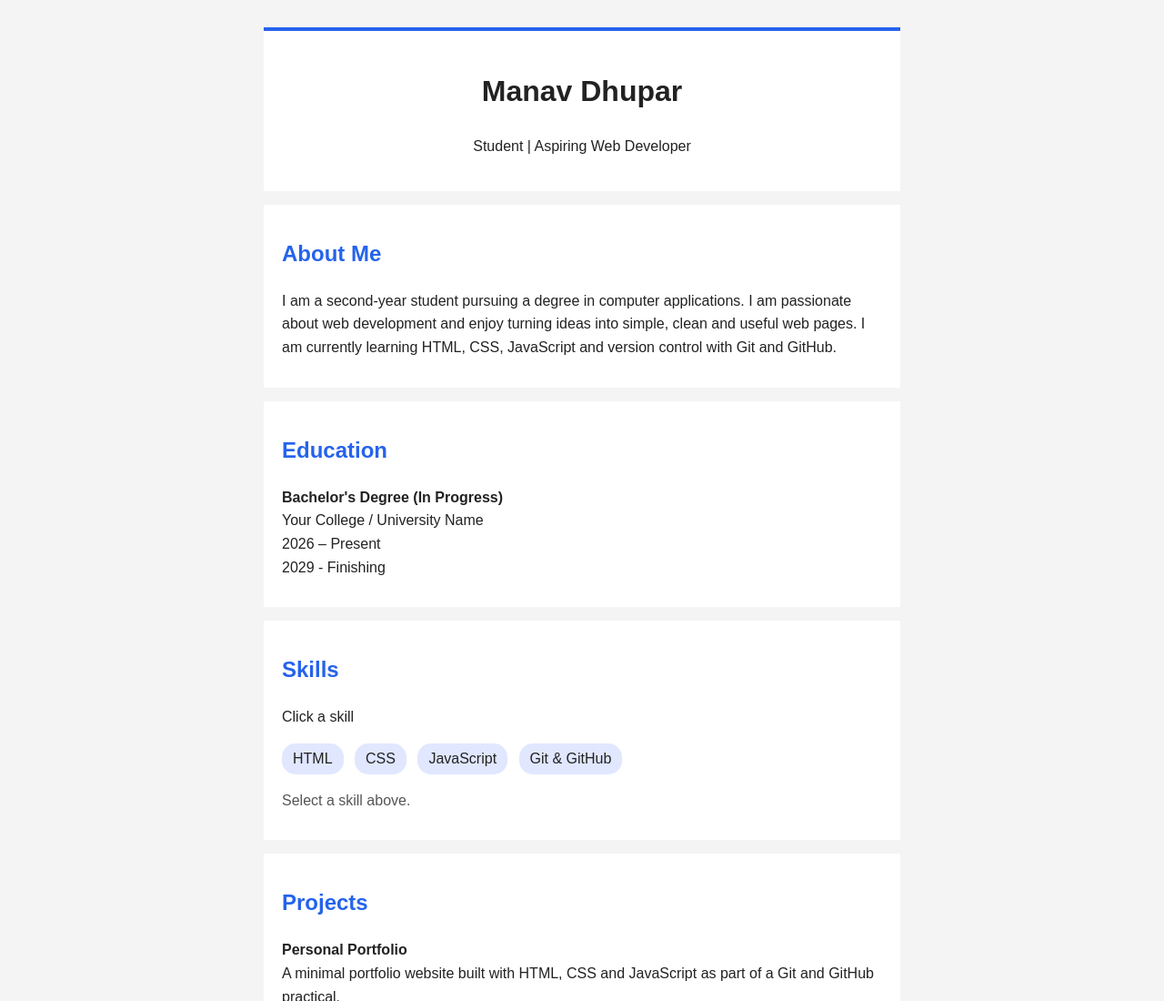
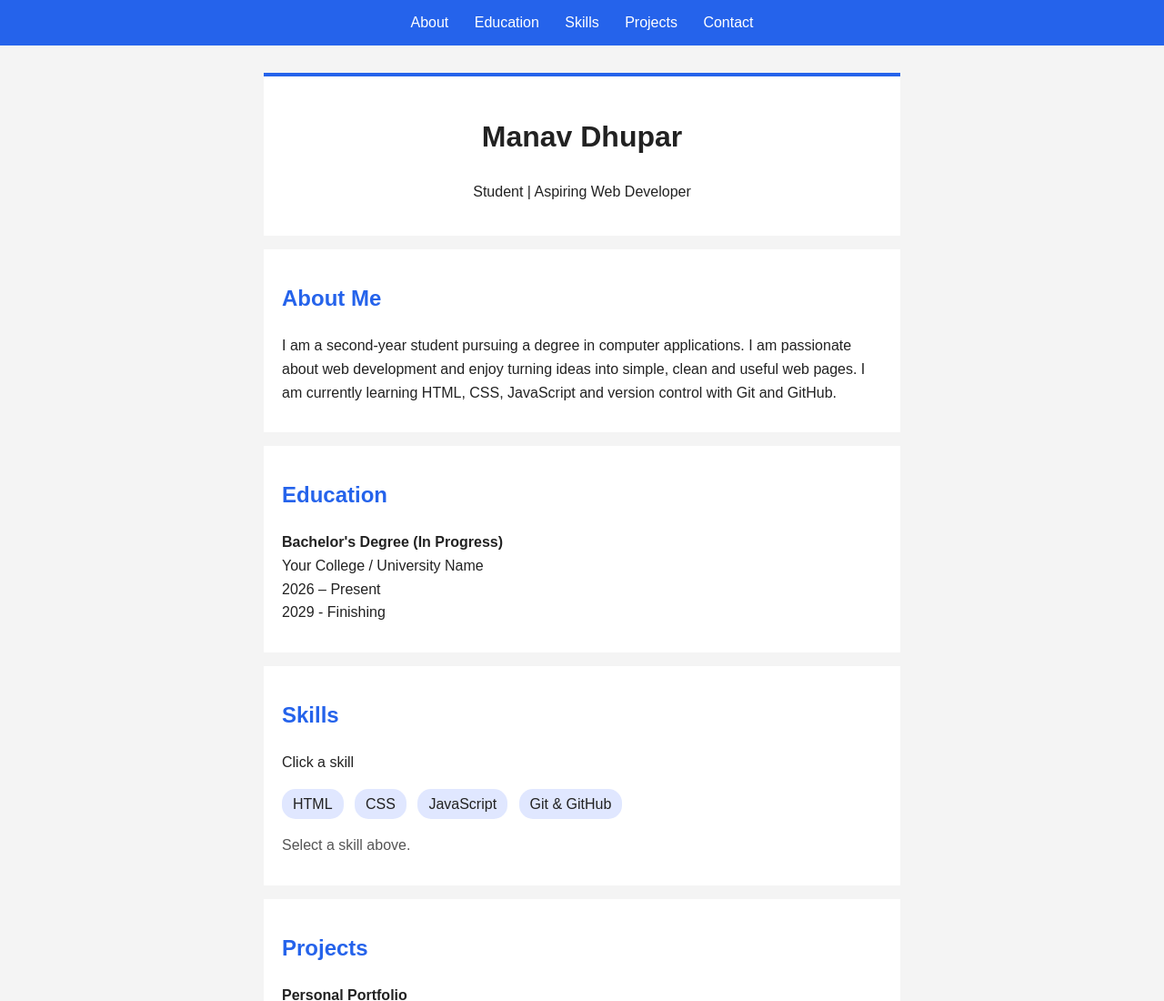
Before and after one commit to manav15dhupar-ux/GitHub-practical-test, a plain HTML site: page index.html in a window 1280 px wide. Shown: the top 1100 px of the page at 91% size. Drawn offline with Linux system fonts and the light colour scheme.

Commit message:
Add navbar

```diff
--- a/index.html
+++ b/index.html
@@ -7,6 +7,13 @@
   <link rel="stylesheet" href="style.css">
 </head>
 <body>
+  <nav>
+  <a href="#about">About</a>
+  <a href="#education">Education</a>
+  <a href="#skills">Skills</a>
+  <a href="#projects">Projects</a>
+  <a href="#contact">Contact</a>
+  </nav>
   <main>
     <header>
       <h1>Manav Dhupar</h1>
--- a/style.css
+++ b/style.css
@@ -59,3 +59,19 @@ ul {
   border: none;
   cursor: pointer;
 }
+
+nav {
+  background: #2563eb;
+  text-align: center;
+  padding: 12px;
+}
+
+nav a {
+  color: white;
+  text-decoration: none;
+  margin: 0 12px;
+}
+
+nav a:hover {
+  text-decoration: underline;
+}
```
